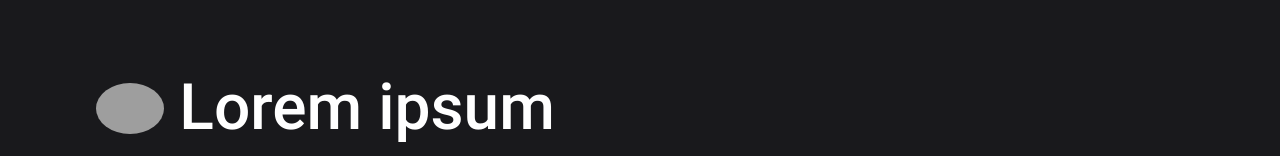
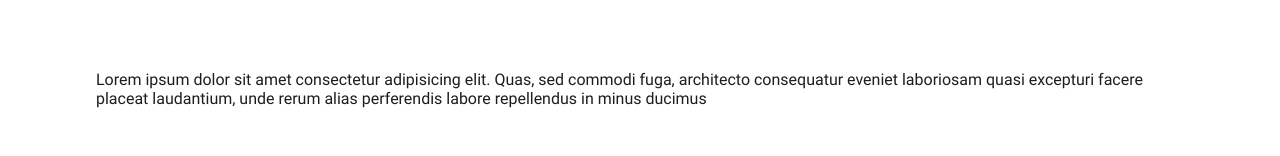
Before and after one commit to nikkkkolay/mauverse, a React (Vite) app: page /about in a window 1280 px wide. Shown: the part 792-948 px from the top of the page. Built offline with nearby package versions, Linux system fonts and the light colour scheme; grey boxes are pictures that could not be loaded; the HTML template or start-up script is replaced by a standard one.

Commit message:
исправил стили булитов

```diff
--- a/src/components/MenuLink/MenuLink.module.css
+++ b/src/components/MenuLink/MenuLink.module.css
@@ -11,12 +11,14 @@
 .link::after {
     content: '\2022';
     position: absolute;
-    left: 50%;
-    bottom: -40%;
+    left: 0;
+    bottom: -30%;
     color: inherit;
     opacity: 0;
     transition: all ease 0.5s;
     font-size: 30px;
+    width: 100%;
+    text-align: center;
 }
 
 .menu.link::after,
@@ -27,7 +29,7 @@
 }
 
 .menu.link::after {
-    left: -15px;
+    left: -60%;
     top: 0;
     bottom: 0;
 }
--- a/src/pages/AboutPage/AboutPage.module.css
+++ b/src/pages/AboutPage/AboutPage.module.css
@@ -1,4 +1,4 @@
-.sectionContainer {
+.about {
     display: flex;
     flex-direction: column;
     align-items: center;
--- a/src/pages/AboutPage/AboutPage.tsx
+++ b/src/pages/AboutPage/AboutPage.tsx
@@ -13,9 +13,8 @@ export const AboutPage = (): JSX.Element => {
     // const buttonTop = useTransform(spring, [0, 1], ['-30%', '-100%']);
 
     return (
-        <section className={styles.sectionContainer}>
-            <Container className={styles.container}>
-                <div className={styles.titleContainer}>
+        <section className={styles.about}>
+            <Container>
                 <Title tag="h1">
                     Lorem ipsum dolor
                     <div>sit consectetur</div>
@@ -23,7 +22,12 @@ export const AboutPage = (): JSX.Element => {
                 <BigButtonRow stripe className={styles.row}>
                     <div className={styles.decoration}>Lorem</div>
                 </BigButtonRow>
-                </div>
+            </Container>
+            <Container>
+                <p>
+                    Lorem ipsum dolor sit amet consectetur adipisicing elit. Quas, sed commodi fuga, architecto consequatur eveniet laboriosam quasi excepturi facere placeat
+                    laudantium, unde rerum alias perferendis labore repellendus in minus ducimus
+                </p>
             </Container>
         </section>
     );
```
Lines whose indentation alone changed are shown as unchanged.
